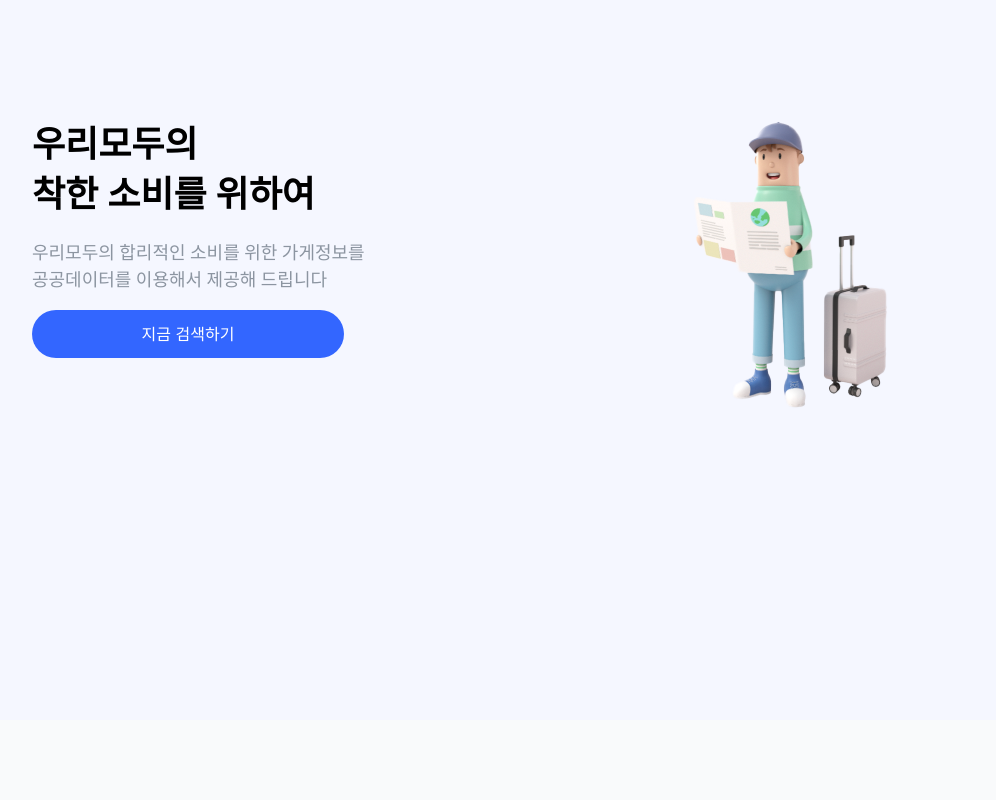
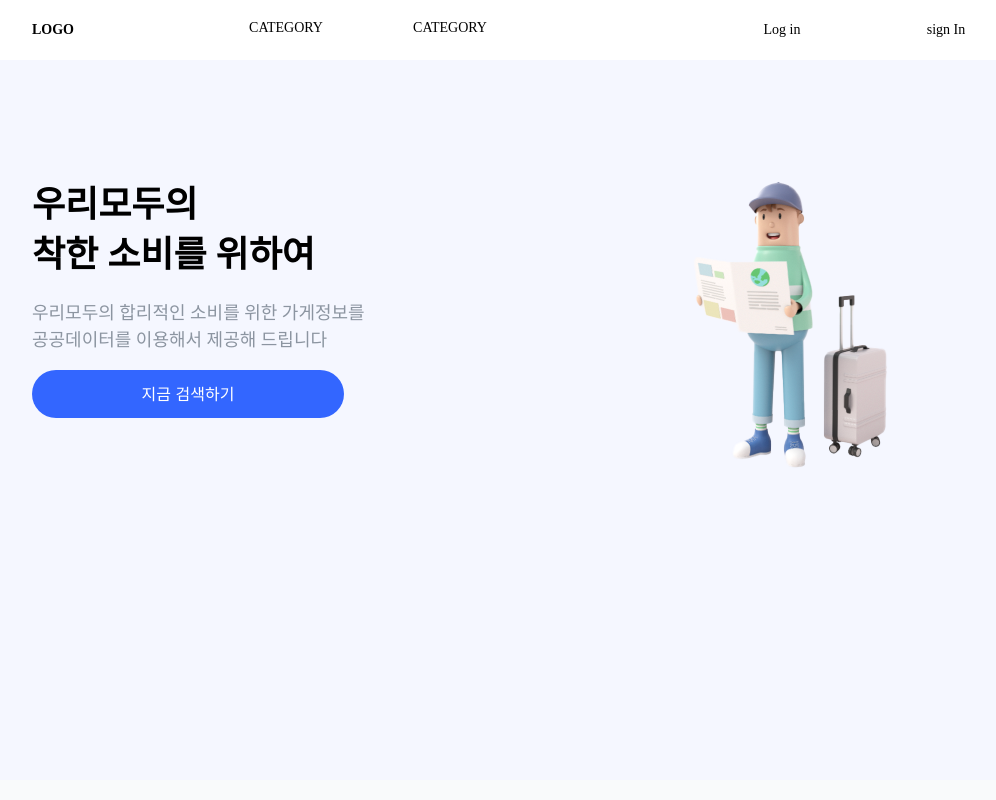
Before and after one commit to z1nun/price-finder-madam, a Nuxt app in the folder client/: page / in a window 1280 px wide. Shown: the top 800 px of the page, without its empty margins (116-1112 px from the left). Built offline with nearby package versions, Linux system fonts and the light colour scheme.

Commit message:
design : make HeaderLayout

```diff
--- a/client/layouts/HeaderLayout.vue
+++ b/client/layouts/HeaderLayout.vue
@@ -1,13 +1,75 @@
 <template>
-  <div>
-
-  </div>
+  <header>
+      <div class="nav">
+        <span class="img">LOGO</span>
+        <span>CATEGORY</span>
+        <span>CATEGORY</span>
+      </div>
+      <div class="user">
+        <span>Log in</span>
+        <span>sign In</span>
+      </div>
+  </header>
 </template>
 
 <script setup lang="ts">
-
 </script>
 
-<style scoped>
-
+<style scoped lang="scss">
+header {
+  display: flex;
+  justify-content: space-between;
+  align-items: center;
+  text-align: center;
+  padding: 8px 20px;
+  margin: 0 auto;
+  gap: 24px;
+  @media (min-width : 768px) {
+    width: 728px;
+    }
+  @media (min-width : 1024px) {
+    width: 984px;
+  }
+  @media (min-width : 1440px) {
+    width: 1080px;
+  }
+  @media (min-width : 1640px) {
+    width: 1496px;
+  }
+}
+.nav {
+  display: flex;
+  align-items: center;
+  text-align: center;
+  gap: 24px;
+  .img {
+    width: 56px;
+    height: 44px;
+    font-weight: 700;
+    @media (min-width : 768px) {
+      width: 160px;
+    }
+    //나중에 삭제 (피그마처럼 보이게 하기위해 넣은부분)
+    text-align: start;
+    line-height: 44px;
+  }
+  span {
+    width: 73px;
+    height: 20px;
+    @media (min-width : 768px) {
+      width: 140px;
+    }
+  }
+}
+.user {
+  display: none;
+  @media (min-width : 1024px) {
+    display: flex;
+    text-align: center;
+    gap: 24px;
+    span {
+      width: 140px;
+    }
+  }
+}
 </style>
--- a/client/layouts/index/SearchLayout.vue
+++ b/client/layouts/index/SearchLayout.vue
@@ -11,7 +11,6 @@
 <script setup lang="ts">
 import SearchBar from '~/components/index/search/SearchBar.vue'
 import SearchArticles from '~/components/index/search/SearchArticles.vue'
-
 </script>
 
 <style scoped lang="scss">
```
